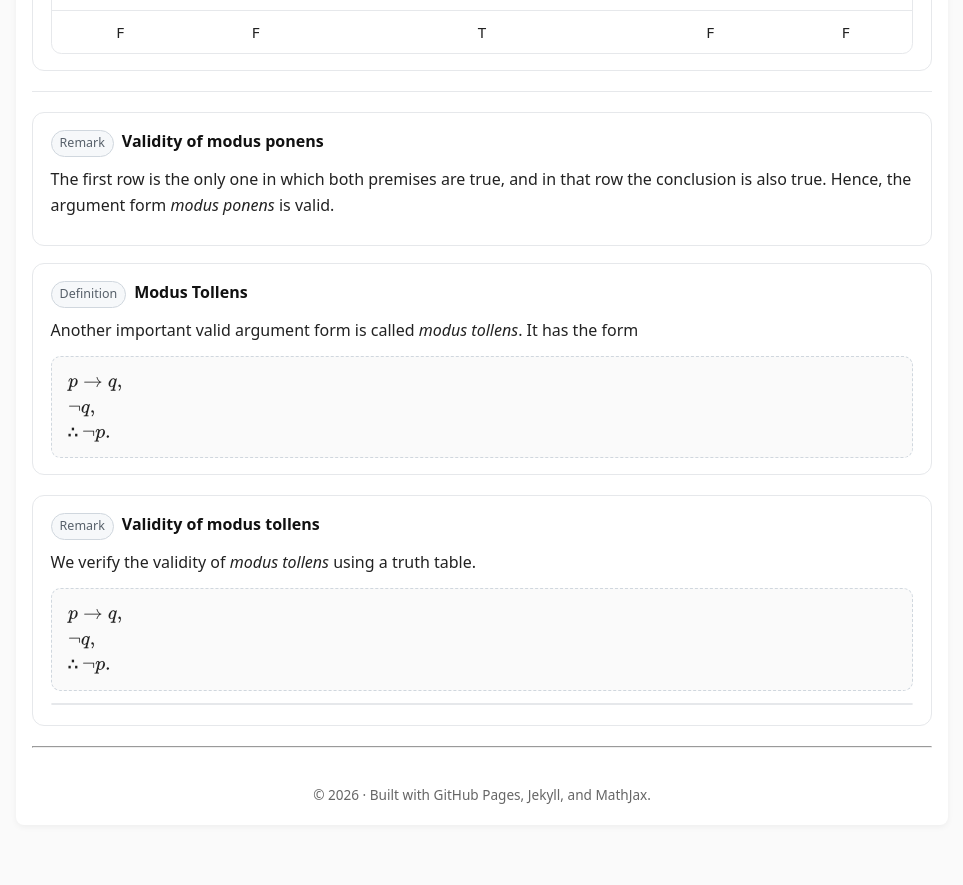
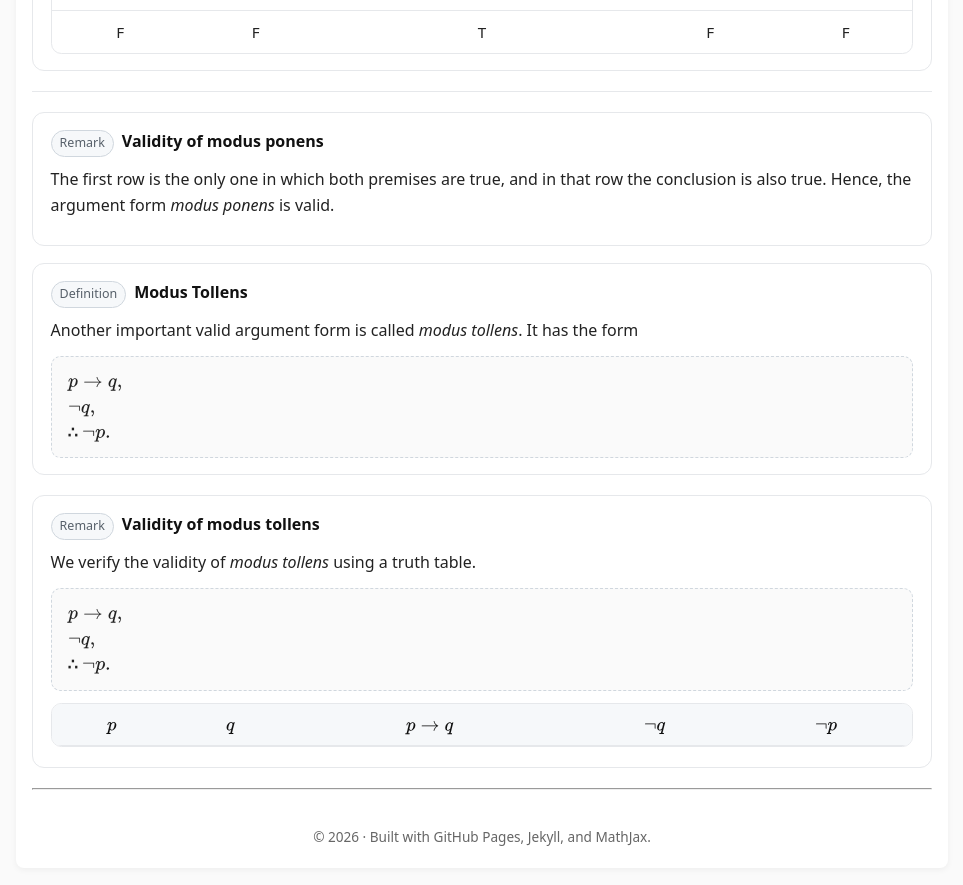
Before and after one commit to SaleemKamaludin/SaleemKamaludin.github.io, a Jekyll site: the page built from courses/comp1604/lecture-notes/lecture-01/index.md, in a window 1280 px wide and 900 px high, scrolled down 4325 px. Shown: the top 885 px of the window, without its empty margins (158-1121 px from the left). Built offline with Jekyll 4.4.1, drawn with Linux system fonts in a browser that asks for light colours; before the commit the page ends 5182 px from its top, so only the background shows below that.

Commit message:
Update index.md

```diff
--- a/courses/comp1604/lecture-notes/lecture-01/index.md
+++ b/courses/comp1604/lecture-notes/lecture-01/index.md
@@ -1311,3 +1311,10 @@ It is instructive to verify that modus ponens is a valid argument form. Doing so
 <table>
         <thead>
           <tr>
+             <th>\(p\)</th>
+            <th>\(q\)</th>
+            <th>\(p \to q\)</th>
+            <th>\(\lnot q\)</th>
+            <th>\(\lnot p\)</th>
+          </tr>
+        </thead>
```
